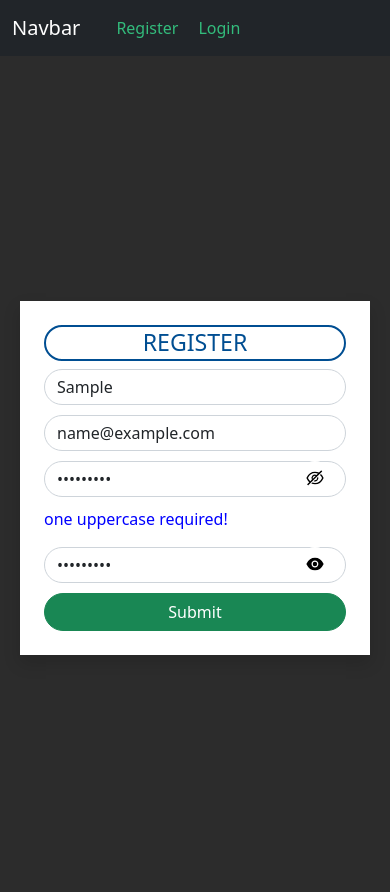
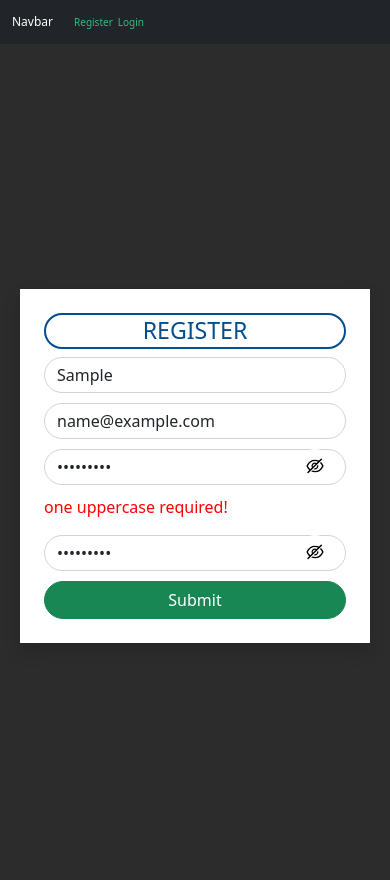
Before and after one commit to MohitKasithal/Crud, a React (Create React App) app: page /Register in a window 390 px wide. Both pictures are taken after typing "Sample", "name@example.com", "Sample123", "Sample123" into the empty fields and a click on the button "Submit". Built offline with nearby package versions, Linux system fonts and the light colour scheme.

Commit message:
changes
responsive

```diff
--- a/src/App.css
+++ b/src/App.css
@@ -1,3 +1,6 @@
+body {
+  width: 100%;
+}
 .App-header {
   background-color: #282c34;
   min-height: 100vh;
@@ -86,8 +89,83 @@
   width: 400px;
 }
 .nav-container {
-  width: auto;
+  width: 100%;
+  display: flex;
+  flex-wrap: wrap;
+  justify-content: space-evenly;
 }
+
 .inp-br {
   border: 1px solid green;
 }
+
+@media (max-width: 517px) {
+  .nav_bar_wrapper a {
+    font-size: 10px;
+    padding-left: 5px;
+  }
+  .table-div {
+    width: auto;
+    font-size: 13px;
+  }
+  .table-div .btn {
+    padding: auto;
+    margin: 0px;
+    font-size: 10px;
+  }
+}
+@media (max-width: 400px) {
+  .nav_bar_wrapper a {
+    font-size: 10px;
+    padding-left: 5px;
+  }
+  .table-div {
+    width: auto;
+    font-size: 10px;
+  }
+  .table-div .btn {
+    padding: 5px;
+    margin: 0px;
+  }
+  .drop {
+    font-size: 8px;
+  }
+  .navbar .logo {
+    padding-left: 0px;
+    font-size: 12px;
+  }
+}
+@media (max-width: 370px) {
+  .nav_bar_wrapper a {
+    font-size: 7px;
+    padding-left: 2px;
+  }
+  .table-div table {
+    width: 100%;
+    font-size: 8px;
+  }
+  .table-div .btn {
+    padding: 5px;
+    font-size: 8px;
+    margin: 0px;
+  }
+  .drop {
+    font-size: 8px;
+  }
+  .logo {
+    padding-left: 0;
+    font-size: 13px;
+  }
+}
+@media (max-width: 310px) {
+  .table-div table {
+    width: 100%;
+    font-size: 6px;
+    font-weight: 500;
+  }
+  .table-div .btn {
+    padding: 5px;
+    font-size: 6px;
+    margin: 0px;
+  }
+}
--- a/src/Component/Header.js
+++ b/src/Component/Header.js
@@ -18,9 +18,11 @@ function Header() {
   return (
     <>
       <Navbar bg="dark" variant="dark">
-        <Container className="nav-container">
-          <Navbar.Brand href="#home">Navbar</Navbar.Brand>
-          <Nav className="me-auto nav_bar_wrapper">
+        <Container className="nav-container col-sm-12">
+          <Navbar.Brand href="#home" className="logo">
+            Navbar
+          </Navbar.Brand>
+          <Nav className="me-auto nav_bar_wrapper  ">
             {userData ? (
               <>
                 <Link to={"/"}>ProductList</Link>
@@ -36,7 +38,7 @@ function Header() {
           </Nav>
           {userData ? (
             <Nav>
-              <NavDropdown title={user && user.name}>
+              <NavDropdown className="drop" title={user && user.name}>
                 <NavDropdown.Item onClick={handleLogout}>
                   Logout
                 </NavDropdown.Item>
--- a/src/Pages/AddProduct.js
+++ b/src/Pages/AddProduct.js
@@ -8,7 +8,6 @@ import { addProducts } from "../Store/AddProSlice";
 function AddProduct() {
   const navigate = useNavigate();
   const inputValue = useSelector((state) => state.inputValue.post);
-
   const [name, setName] = useState();
   const [companyName, setcompanyName] = useState();
   const [price, setPrice] = useState();
--- a/src/Pages/Login.js
+++ b/src/Pages/Login.js
@@ -59,7 +59,7 @@ function Login() {
                   onChange={handleChange}
                 />
                 {errors.email && touched.email ? (
-                  <p style={{ textAlign: "left", color: "blue" }}>
+                  <p style={{ textAlign: "left", color: "red" }}>
                     {errors.email}
                   </p>
                 ) : (
@@ -88,7 +88,7 @@ function Login() {
                   {visible ? <AiOutlineEyeInvisible /> : <AiFillEye />}
                 </button>
                 {errors.password && touched.password ? (
-                  <p style={{ textAlign: "left", color: "blue" }}>
+                  <p style={{ textAlign: "left", color: "red" }}>
                     {errors.password}
                   </p>
                 ) : null}
--- a/src/Pages/ProductList.js
+++ b/src/Pages/ProductList.js
@@ -21,8 +21,8 @@ function ProductList() {
   return (
     <div className="table h-75">
       <Header />
-      <div className="d-flex align-items-center justify-content-center flex-column">
-        <Table className="col-sm-4  mt-3 tableoflist" hover striped bordered>
+      <div className="d-flex align-items-center justify-content-center flex-column  col-xs-12 table-div">
+        <Table className="col-sm-3  col-md-12  mt-3" hover striped bordered>
           <thead>
             <tr>
               <th>#</th>
--- a/src/Pages/Register.js
+++ b/src/Pages/Register.js
@@ -84,7 +84,7 @@ function Register() {
               />
             </div>
             {errors.name && touched.name ? (
-              <p style={{ textAlign: "left", color: "blue" }}>{errors.name}</p>
+              <p style={{ textAlign: "left", color: "red" }}>{errors.name}</p>
             ) : null}
             <div className="form-input">
               <input
@@ -98,7 +98,7 @@ function Register() {
               />
             </div>
             {errors.email && touched.email ? (
-              <p style={{ textAlign: "left", color: "blue" }}>{errors.email}</p>
+              <p style={{ textAlign: "left", color: "red" }}>{errors.email}</p>
             ) : null}
             <div className="form-input" style={{ position: "relative" }}>
               <input
@@ -120,7 +120,7 @@ function Register() {
             </div>
 
             {errors.password && touched.password ? (
-              <p style={{ textAlign: "left", color: "blue" }}>
+              <p style={{ textAlign: "left", color: "red" }}>
                 {errors.password}
               </p>
             ) : null}
@@ -135,11 +135,11 @@ function Register() {
                 className="form-control"
               />
               <button type={"button"} className="eye" onClick={confirmEye}>
-                {visible2 ? <AiFillEye /> : <AiOutlineEyeInvisible />}
+                {visible2 ? <AiOutlineEyeInvisible /> : <AiFillEye />}
               </button>
             </div>
             {errors.Confirm_Password && touched.Confirm_Password ? (
-              <p style={{ textAlign: "left", color: "blue" }}>
+              <p style={{ textAlign: "left", color: "red" }}>
                 {errors.Confirm_Password}
               </p>
             ) : null}
--- a/src/Pages/SearchProduct.js
+++ b/src/Pages/SearchProduct.js
@@ -4,7 +4,7 @@ import Header from "../Component/Header";
 function SearchProduct() {
   const [data, setData] = useState([]);
   async function search(key) {
-    let result = await fetch("http://localhost:3000/addProduct?q=" + key);
+    let result = await fetch("http://localhost:3000/Product?q=" + key);
     result = await result.json();
     setData(result);
   }
--- a/src/Pages/UpdateProduct.js
+++ b/src/Pages/UpdateProduct.js
@@ -3,7 +3,7 @@ import React, { useState, useEffect } from "react";
 import withRouter from "../Component/wrapper";
 import { Button } from "react-bootstrap";
 import { useNavigate } from "react-router-dom";
-import { useDispatch } from "react-redux";
+// import { useDispatch } from "react-redux";
 
 function UpdateProduct(props) {
   const [data, setData] = useState([]);
@@ -17,7 +17,7 @@ function UpdateProduct(props) {
   useEffect(() => {
     async function fetchMyAPI() {
       let response = await fetch(
-        "http://localhost:3000/addProduct/" + props.params.id
+        "http://localhost:8000/Product/" + props.params.id
       );
       response = await response.json();
       setData(response);
@@ -30,7 +30,7 @@ function UpdateProduct(props) {
     navigate("/");
 
     let result = await fetch(
-      "http://localhost:3000/addProduct/" + id + "?_method=PUT",
+      "http://localhost:8000/Product/" + id + "?_method=PUT",
       {
         method: "PUT",
         headers: {
--- a/src/Store/AddProSlice.js
+++ b/src/Store/AddProSlice.js
@@ -1,7 +1,7 @@
 const { createSlice, createAsyncThunk } = require("@reduxjs/toolkit");
 
 export const addProducts = createAsyncThunk("addProduct", async (data) => {
-  const res = await fetch(` http://localhost:3000/addProduct/ `, {
+  const res = await fetch(` http://localhost:8000/Product/ `, {
     method: "POST",
     body: JSON.stringify(data),
     headers: {
--- a/src/Store/ListSlice.js
+++ b/src/Store/ListSlice.js
@@ -1,12 +1,12 @@
 const { createSlice, createAsyncThunk } = require("@reduxjs/toolkit");
 
 export const getListApi = createAsyncThunk("ProSlice/getData", async () => {
-  let response = await fetch("http://localhost:3000/addProduct");
+  let response = await fetch("http://localhost:8000/Product");
   response = await response.json();
   return response;
 });
 export const deleteListItem = createAsyncThunk("deleteItem", async (id) => {
-  let result = await fetch(`http://localhost:3000/addProduct/${id}`, {
+  let result = await fetch(`http://localhost:8000/Product/${id}`, {
     method: "DELETE",
   });
 
@@ -22,7 +22,6 @@ const ListSlice = createSlice({
   },
   reducers: {
     deleteUser: (state, action) => {
-      console.log(action.payload, ">>>> action");
       state.users = state.users.filter(
         (item) => item !== action.payload,
         ...state
--- a/src/Store/LoginSlice.js
+++ b/src/Store/LoginSlice.js
@@ -2,7 +2,7 @@ const { createSlice, createAsyncThunk } = require("@reduxjs/toolkit");
 
 export const loginApi = createAsyncThunk("addProduct", async (data) => {
   // console.log(data,"from login")
-  let result = await fetch("http://localhost:3000/Login", {
+  let result = await fetch("http://localhost:8000/Login", {
     method: "GET",
     headers: {
       "Content-Type": "application/json",
--- a/src/Store/registerSlice.js
+++ b/src/Store/registerSlice.js
@@ -9,7 +9,7 @@ const initialState = {
 };
 export const registerAPIData = createAsyncThunk("register", async (data) => {
   console.log(data);
-  let result = await fetch("http://localhost:3000/Ragister", {
+  let result = await fetch("http://localhost:8000/Ragister", {
     method: "POST",
     headers: {
       "Content-Type": "application/json",
```
